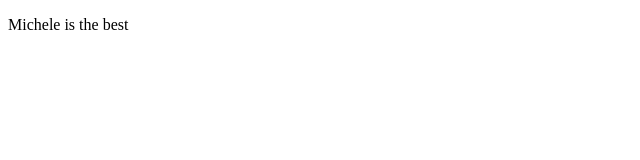
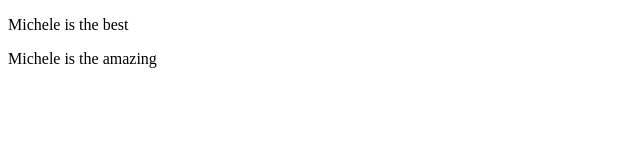
Before and after one commit to wxcarlaz/PDS, a plain HTML site: page htmlBase/index.html in a window 1280 px wide. Shown: the whole page, without its empty margins (0-640 px from the left). Drawn offline with Linux system fonts and the light colour scheme.

Commit message:
Commit da Adrielly

```diff
--- a/htmlBase/index.html
+++ b/htmlBase/index.html
@@ -8,5 +8,6 @@
 </head>
 <body>
     <p>Michele is the best</p>
+    <p>Michele is the amazing</p>
 </body>
 </html>
```
